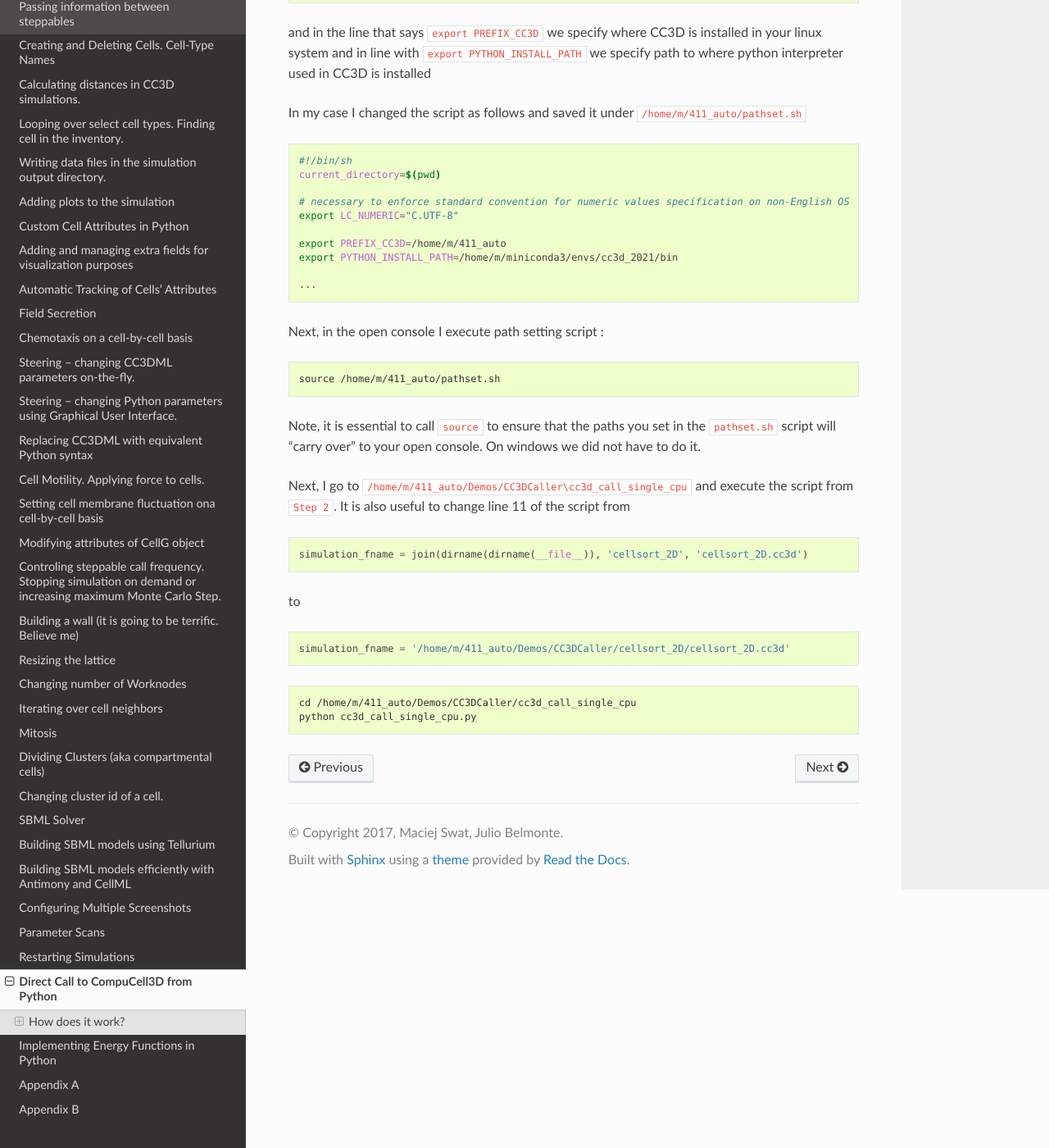
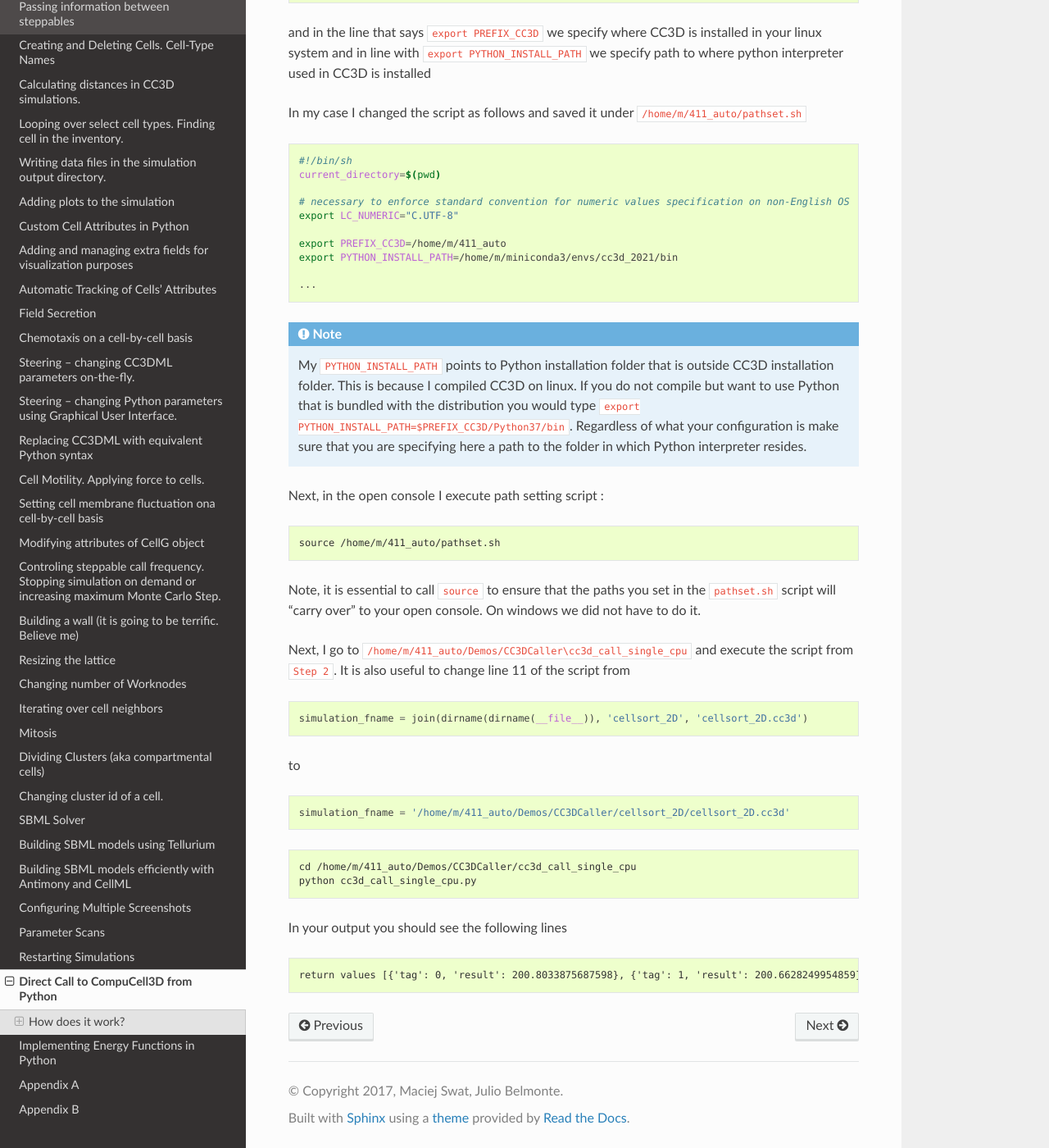
Before and after one commit to CompuCell3D/PythonScriptingManual, a Sphinx documentation site: the page built from docs/calling_cc3d_directly_from_python.rst, in a window 1280 px wide and 1400 px high, scrolled down 5272 px. Shown: the whole window at 82% size. Built offline with Sphinx 7.4.7 and the Read the Docs theme 2.0.0, drawn with Linux system fonts in a browser that asks for light colours.

Commit message:
Finished linux section

```diff
--- a/docs/calling_cc3d_directly_from_python.rst
+++ b/docs/calling_cc3d_directly_from_python.rst
@@ -260,6 +260,10 @@ In my case I changed the script as follows and saved it under ``/home/m/411_auto
 
     ...
 
+.. note::
+
+    My ``PYTHON_INSTALL_PATH`` points to Python installation folder that is outside CC3D installation folder. This is because I compiled CC3D on linux. If you do not compile but want to use Python that is bundled with the distribution you would type ``export PYTHON_INSTALL_PATH=$PREFIX_CC3D/Python37/bin``. Regardless of what your configuration is make sure that you are specifying here a path to the folder in which Python interpreter resides.
+
 Next, in the open console I execute path setting script :
 
 .. code-block:: console
@@ -287,3 +291,9 @@ to
 
     cd /home/m/411_auto/Demos/CC3DCaller/cc3d_call_single_cpu
     python cc3d_call_single_cpu.py
+
+In your output you should see the following lines
+
+.. code-block:: console
+
+    return values [{'tag': 0, 'result': 200.8033875687598}, {'tag': 1, 'result': 200.6628249954859}, {'tag': 2, 'result': 200.6617630355885}, {'tag': 3, 'result': 200.30450775355195}]
```
